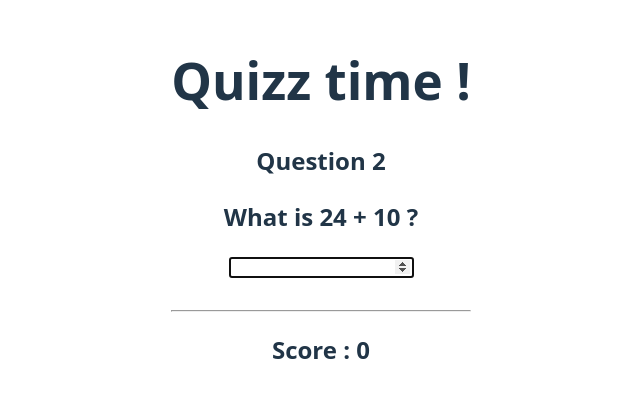
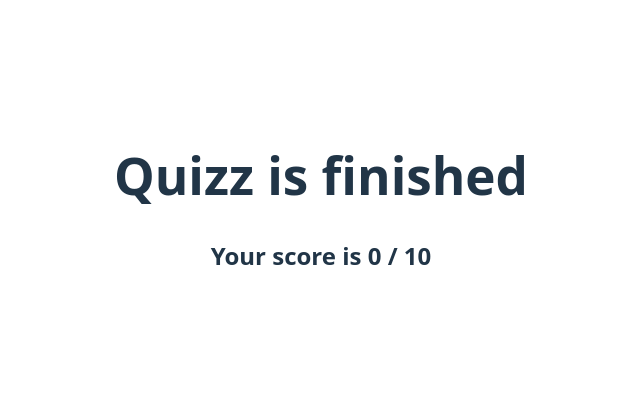
Before and after one commit to francois-ulrich/vuejs-course, a Vue app: page / in a window 1280 px wide. Shown: the part 197-594 px from the top of the page, without its empty margins (319-959 px from the left). Built offline with nearby package versions, Linux system fonts and the light colour scheme.

Commit message:
added computed values

```diff
--- a/src/components/Lesson01/Quizz.vue
+++ b/src/components/Lesson01/Quizz.vue
@@ -1,10 +1,10 @@
 <script setup lang="ts">
-import { ref } from "vue";
+import { computed, ref } from "vue";
 import QuizzQuestion from "./QuizzQuestion";
 
 const questionsNumber = 10;
 const questions = [...Array(questionsNumber)].map(() => new QuizzQuestion());
-const interval = setInterval(onIntervalEnd, 5000);
+const interval = setInterval(onIntervalEnd, 500);
 const inputRef = ref<HTMLInputElement | null>(null);
 
 let score = ref(0);
@@ -12,11 +12,11 @@ let answer = ref<number | null>(null);
 let questionIndex = ref(0);
 let question = ref(questions[0]);
 
-let isQuizFinished = ref(false);
+const questionText = computed(() => question.value?.getText());
+const isQuizFinished = computed(() => questionIndex.value == questions.length);
 
 function onIntervalEnd() {
-  if (questionIndex.value == questions.length - 1) {
-    isQuizFinished.value = true;
+  if (isQuizFinished.value) {
     clearInterval(interval);
     return;
   }
@@ -27,6 +27,7 @@ function onIntervalEnd() {
   questionIndex.value++;
   question.value = questions[questionIndex.value];
 
+  // clear input & set focus on it
   answer.value = null;
   inputRef.value?.focus();
 }
@@ -37,7 +38,7 @@ function onIntervalEnd() {
     <h1>Quizz time !</h1>
 
     <h2>Question {{ questionIndex + 1 }}</h2>
-    <h2>{{ question?.getText() }}</h2>
+    <h2>{{ questionText }}</h2>
 
     <input v-model="answer" name="answer" type="number" ref="inputRef" />
 
```
